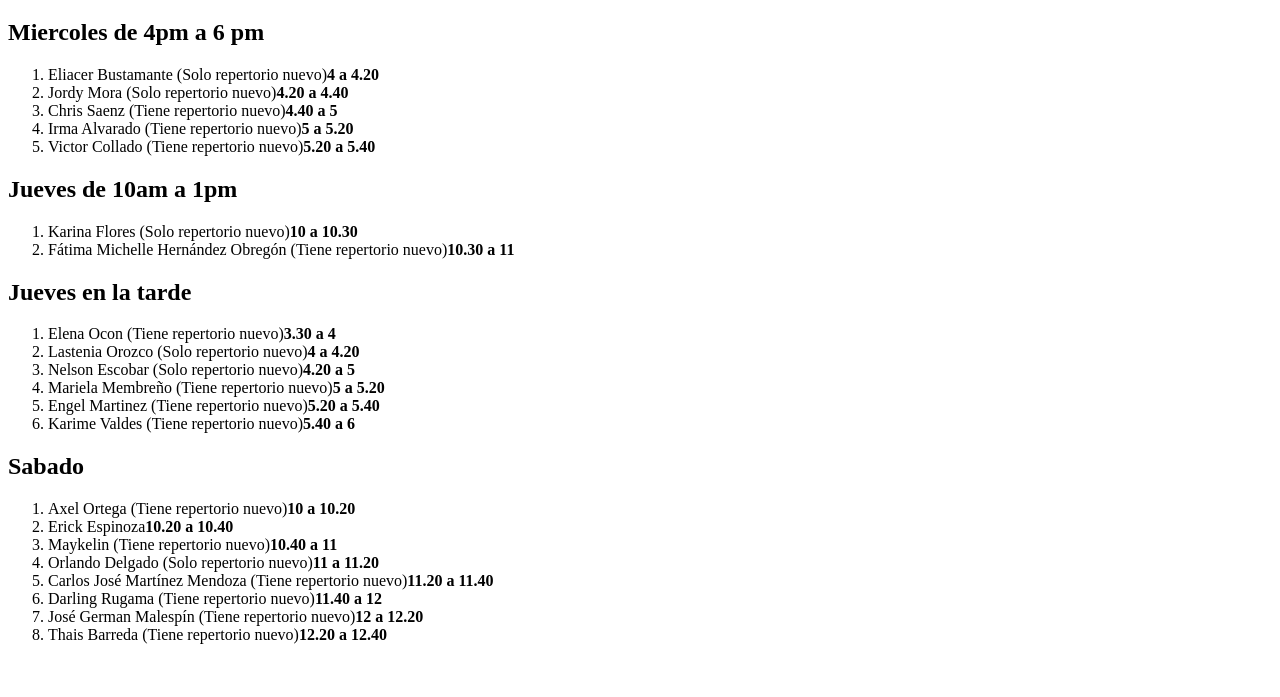
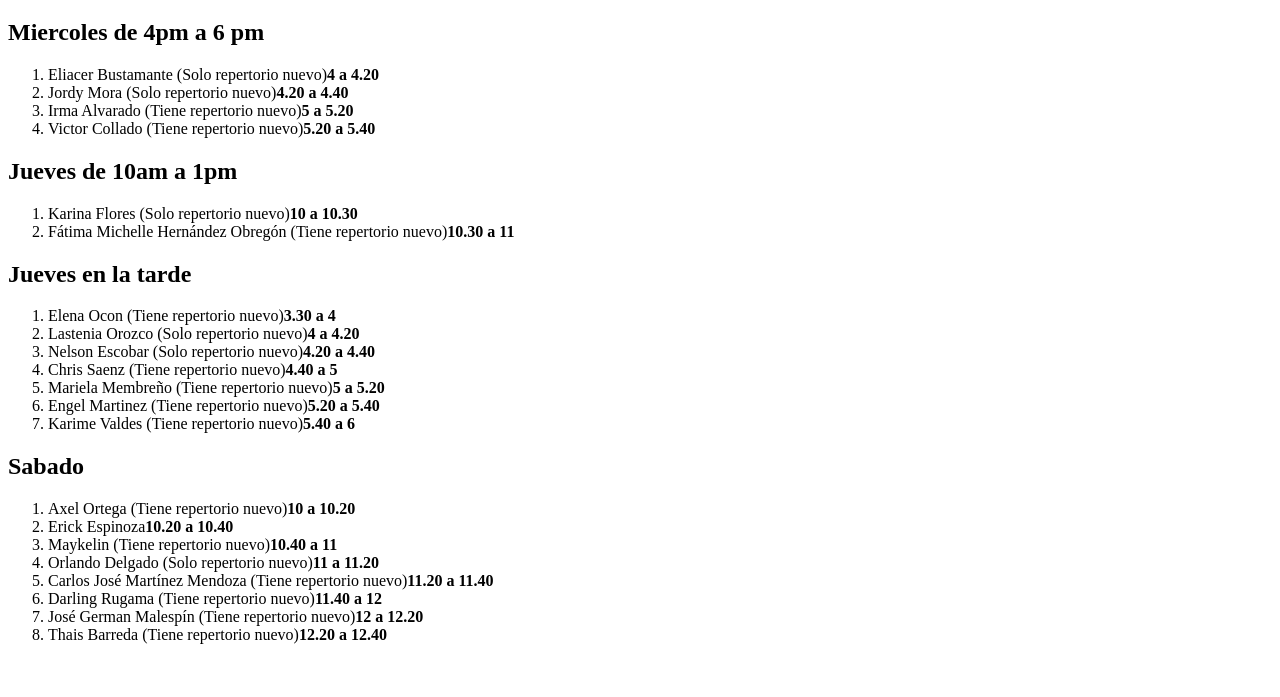
Before and after one commit to GabrielChorens/Horario-Incanto, a plain HTML site: page index.html in a window 1280 px wide. Shown: the part 61-758 px from the top of the page. Drawn offline with Linux system fonts and the light colour scheme.

Commit message:
Update index.html

```diff
--- a/index.html
+++ b/index.html
@@ -14,7 +14,6 @@
         <ol>
           <li>Eliacer Bustamante (Solo repertorio nuevo)<strong>4 a 4.20</strong></li>
           <li>Jordy Mora (Solo repertorio nuevo)<strong>4.20 a 4.40</strong></li>
-          <li>Chris Saenz (Tiene repertorio nuevo)<strong>4.40 a 5</strong></li>
           <li>Irma Alvarado (Tiene repertorio nuevo)<strong>5 a 5.20</strong></li>
           <li>Victor Collado (Tiene repertorio nuevo)<strong>5.20 a 5.40</strong></li>
         </ol>
@@ -31,7 +30,8 @@
         <ol>
           <li>Elena Ocon (Tiene repertorio nuevo)<strong>3.30 a 4</strong></li>
           <li>Lastenia Orozco (Solo repertorio nuevo)<strong>4 a 4.20</strong></li>
-          <li>Nelson Escobar (Solo repertorio nuevo)<strong>4.20 a 5</strong></li>
+          <li>Nelson Escobar (Solo repertorio nuevo)<strong>4.20 a 4.40</strong></li>
+          <li>Chris Saenz (Tiene repertorio nuevo)<strong>4.40 a 5</strong></li>
           <li>Mariela Membreño (Tiene repertorio nuevo)<strong>5 a 5.20</strong></li>
           <li>Engel Martinez (Tiene repertorio nuevo)<strong>5.20 a 5.40</strong></li>
           <li>Karime Valdes (Tiene repertorio nuevo)<strong>5.40 a 6</strong></li>
```
